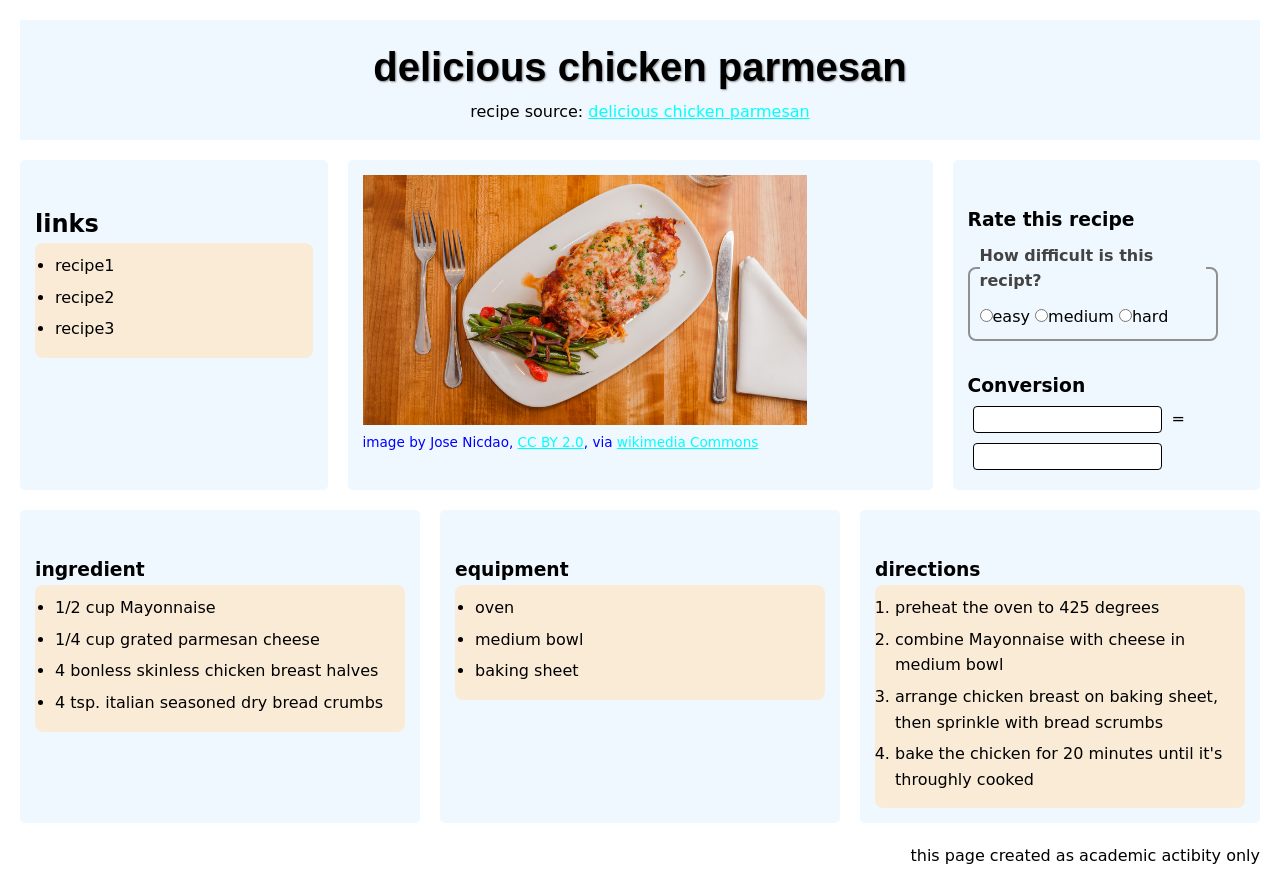
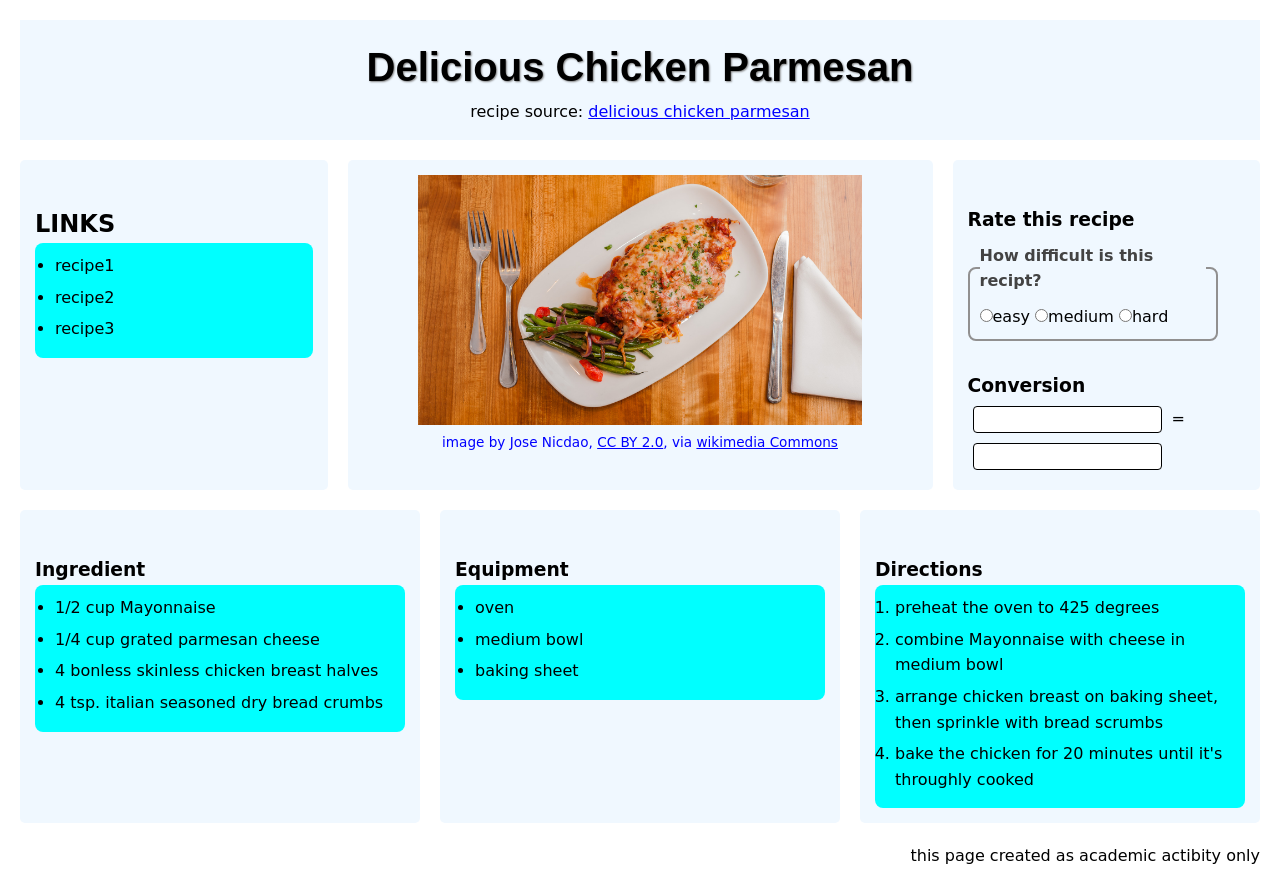
Before and after one commit to caseuwen/CodingAssignment5, a plain HTML site: page index.html in a window 1280 px wide. Drawn offline with Linux system fonts and the light colour scheme; a web font is replaced by a local one.

Commit message:
center image and change color

```diff
--- a/css/stylesheet.css
+++ b/css/stylesheet.css
@@ -20,6 +20,9 @@ header{
 }
 #image{
     flex:2;
+    flex-direction: column;
+    align-items: center;
+    text-align: center;
 }
 #links, #rating{
     flex:1;
@@ -48,7 +51,7 @@ h2,h3{
     margin-top: 30px;
 }
 ul, ol{
-    background-color: antiquewhite;
+    background-color: aqua;
     padding: 10px 20px;
     border-radius: 8px;
 }
@@ -73,7 +76,7 @@ input[type="number"]{
     border:1px solid;
 }
 a{
-    color:aqua;
+    color:blue;
 }
 figcaption{
     font-size: 0.85em;
--- a/index.html
+++ b/index.html
@@ -9,13 +9,13 @@
     </head>
     <body>
         <header id = "main-header">
-            <h1>delicious chicken parmesan</h1>
+            <h1>Delicious Chicken Parmesan</h1>
             <p>recipe source: <a href="https://www.bestfoods.com/us/en/r/parmesan-crusted-chicken-recipe.html/121625?gclid=1ccd12b777681a2cb32d7acbe8f49322&gclsrc=3p.ds&msclkid=1ccd12b777681a2cb32d7acbe8f49322&utm_source=bing&utm_medium=cpc&utm_campaign=EN_MAYO_Top-Dishes-Recipes-2023_Ins_Txt_CPC_BrndProd_EM_Bads_Bfs0000183&utm_term=best%20foods%20parmesan%20chicken%20recipe&utm_content=Brand_na_Parmesan-Crusted-Chicken_EM" target = "blank"> delicious chicken parmesan </a></p>
         </header>
 
         <div class = "row" id = "row2">
             <div class = "column" id = navigation-links>
-                <h2>links</h2>
+                <h2>LINKS</h2>
                 <ul>
                     <li>recipe1</li>
                     <li>recipe2</li>
@@ -48,7 +48,7 @@
         <div class = "row" id = "row3">
             <div class = "column" id = ingredient>
                 <h3>
-                    ingredient
+                    Ingredient
                 </h3>
                 <ul>
                     <li>1/2 cup Mayonnaise</li>
@@ -59,7 +59,7 @@
             </div>
             <div class = "column" id = "equipment">
                 <h3>
-                    equipment
+                    Equipment
                 </h3>
                 <ul>
                     <li>oven</li>
@@ -69,7 +69,7 @@
             </div>
             <div class = "column" id = "directions">
             <h3>
-                directions
+                Directions
             </h3>
             <ol>
                 <li>preheat the oven to 425 degrees</li>
```
